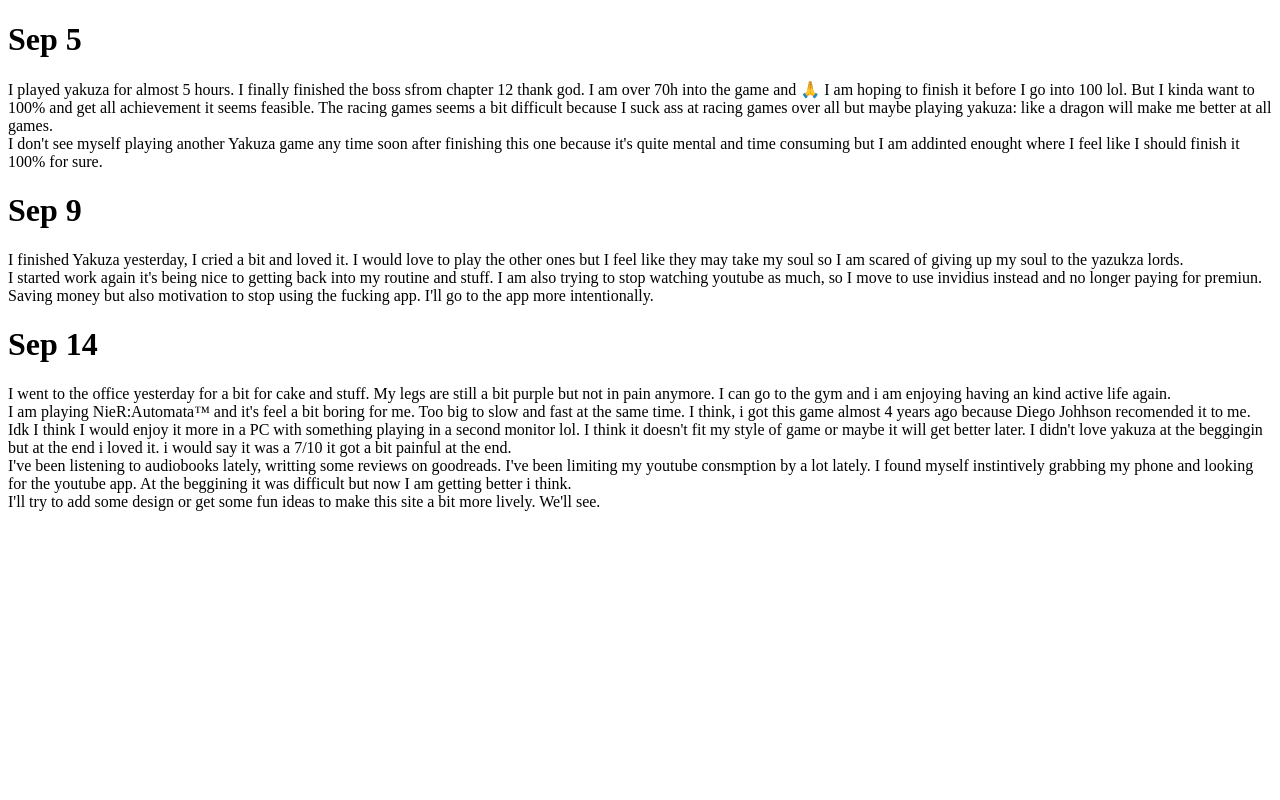
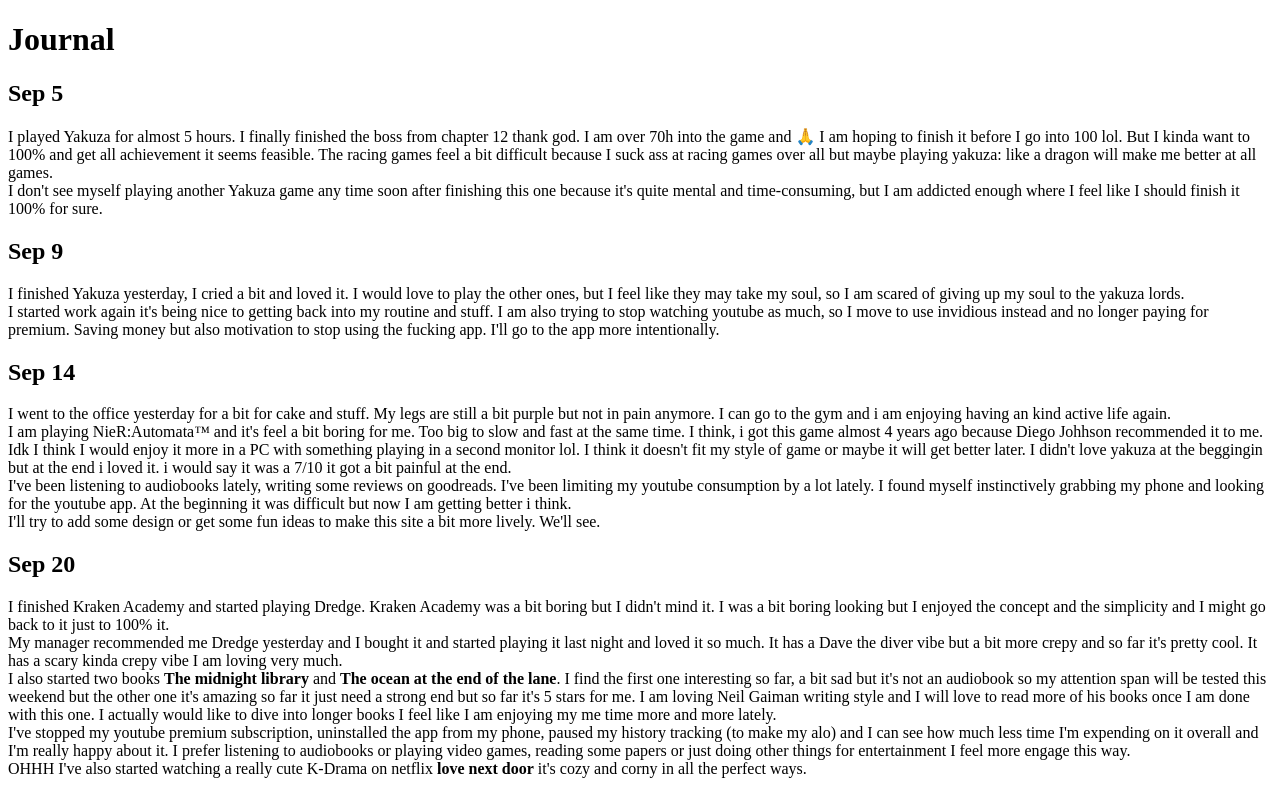
Before and after one commit to milg15/vuela, a plain HTML site: page public/journal.html in a window 1280 px wide. Drawn offline with Linux system fonts and the light colour scheme.

Commit message:
feat: add journal entry and update music page

```diff
--- a/public/journal.html
+++ b/public/journal.html
@@ -4,55 +4,79 @@
 <head>
   <meta charset="UTF-8">
   <meta name="viewport" content="width=device-width, initial-scale=1.0">
-  <title>The web site of vuela</title>
-  <!-- The style.css file allows you to change the look of your web pages.
-         If you include the next line in all your web pages, they will all share the same look.
-         This makes it easier to make new pages for your site. -->
-  <link href="/style.css" rel="stylesheet" type="text/css" media="all">
+  <title>Journal page</title>
 </head>
 
 <body>
-  <h1>Sep 5</h1>
+  <h1> Journal </h1>
+  <h2>Sep 5</h2>
 
   <p>
-    I played yakuza for almost 5 hours. I finally finished the boss sfrom chapter 12 thank god. I am over 70h into the
+    I played Yakuza for almost 5 hours. I finally finished the boss from chapter 12 thank god. I am over 70h into the
     game and 🙏 I am hoping to finish it before I go into 100 lol. But I kinda want to 100% and get all achievement it
-    seems feasible. The racing games seems a bit difficult because I suck ass at racing games over all but maybe playing
+    seems feasible. The racing games feel a bit difficult because I suck ass at racing games over all but maybe playing
     yakuza: like a dragon will make me better at all games.
     <br />
     I don't see myself playing another Yakuza game any time soon after finishing this one because it's quite mental and
-    time consuming but I am addinted enought where I feel like I should finish it 100% for sure.
+    time-consuming, but I am addicted enough where I feel like I should finish it 100% for sure.
   </p>
 
-  <h1>Sep 9</h1>
+  <h2>Sep 9</h2>
 
   <p>
-    I finished Yakuza yesterday, I cried a bit and loved it. I would love to play the other ones but I feel like they
-    may take my soul so I am scared of giving up my soul to the yazukza lords.
+    I finished Yakuza yesterday, I cried a bit and loved it. I would love to play the other ones, but I feel like they
+    may take my soul, so I am scared of giving up my soul to the yakuza lords.
     <br />
     I started work again it's being nice to getting back into my routine and stuff. I am also trying to stop watching
-    youtube as much, so I move to use invidius instead and no longer paying for premiun. Saving money but also
+    youtube as much, so I move to use invidious instead and no longer paying for premium. Saving money but also
     motivation to stop using the fucking app. I'll go to the app more intentionally.
   </p>
 
 
-  <h1>Sep 14</h1>
+  <h2>Sep 14</h2>
 
   <p>
     I went to the office yesterday for a bit for cake and stuff. My legs are still a bit purple but not in pain anymore.
     I can go to the gym and i am enjoying having an kind active life again.
     <br />
     I am playing NieR:Automata™ and it's feel a bit boring for me. Too big to slow and fast at the same time. I think, i
-    got this game almost 4 years ago because Diego Johhson recomended it to me. Idk I think I would enjoy it more in a
+    got this game almost 4 years ago because Diego Johhson recommended it to me. Idk I think I would enjoy it more in a
     PC with something playing in a second monitor lol. I think it doesn't fit my style of game or maybe it will get
     better later. I didn't love yakuza at the beggingin but at the end i loved it. i would say it was a 7/10 it got a
     bit painful at the end.
     <br />
-    I've been listening to audiobooks lately, writting some reviews on goodreads. I've been limiting my youtube
-    consmption by a lot lately. I found myself instintively grabbing my phone and looking for the youtube app. At the
-    beggining it was difficult but now I am getting better i think.
+    I've been listening to audiobooks lately, writing some reviews on goodreads. I've been limiting my youtube
+    consumption by a lot lately. I found myself instinctively grabbing my phone and looking for the youtube app. At the
+    beginning it was difficult but now I am getting better i think.
     <br />
     I'll try to add some design or get some fun ideas to make this site a bit more lively. We'll see.
+  </p>
+
+  <h2>Sep 20</h2>
+
+  <p>
+    I finished Kraken Academy and started playing Dredge. Kraken Academy was a bit boring but I didn't mind it. I was a
+    bit boring looking but I enjoyed the concept and the simplicity and I might go back to it just to 100% it.
+    <br />
+    My manager recommended me Dredge yesterday and I bought it and started playing it last night and loved it so much.
+    It has a Dave the diver vibe but a bit more crepy and so far it's pretty cool. It has a scary kinda crepy vibe I am
+    loving very much.
+    <br />
+    I also started two books <b>The midnight library</b> and <b>The ocean at the end of the lane</b>. I find the first
+    one interesting so far, a bit sad but it's not an audiobook so my attention span will be tested this weekend but the
+    other one it's amazing so far it just need a strong end but so far it's 5 stars for me. I am loving Neil Gaiman
+    writing style and I will love to read more of his books once I am done with this one. I actually would like to dive
+    into longer books I feel like I am enjoying my me time more and more lately.
+    <br />
+    I've stopped my youtube premium subscription, uninstalled the app from my phone, paused my history tracking (to make
+    my alo) and I can see how much less time I'm expending on it overall and I'm really happy about it. I prefer
+    listening to audiobooks or playing video games, reading some papers or just doing other things for entertainment I
+    feel more engage this way.
+    <br />
+    OHHH I've also started watching a really cute K-Drama on netflix <b>love next door</b> it's cozy and corny in all
+    the perfect ways.
+    <br />
+
   </p>
 
 </body>
```
Also changed, not shown: public/music/index.html (+3 -3 lines).
